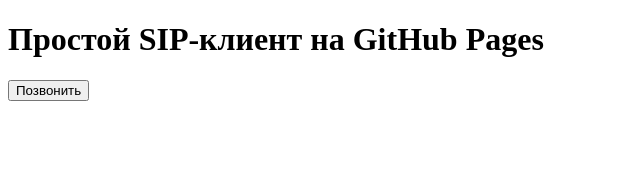
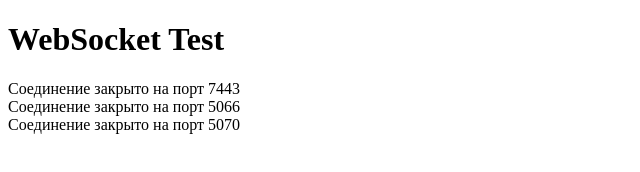
Before and after one commit to Artemles/jssip, a plain HTML site: page index.html in a window 1280 px wide. Shown: the whole page, without its empty margins (0-640 px from the left). Drawn offline with Linux system fonts and the light colour scheme.

Commit message:
Update index.html

```diff
--- a/index.html
+++ b/index.html
@@ -1,16 +1,48 @@
 <!DOCTYPE html>
-<html lang="ru">
+<html lang="en">
 <head>
     <meta charset="UTF-8">
     <meta name="viewport" content="width=device-width, initial-scale=1.0">
-    <title>JsSIP SIP-клиент</title>
+    <title>WebSocket Test</title>
 </head>
 <body>
-    <h1>Простой SIP-клиент на GitHub Pages</h1>
-    <button id="callButton">Позвонить</button>
+    <h1>WebSocket Test</h1>
 
-    <!-- Подключаем JsSIP из CDN -->
-    <script src="https://cdn.jsdelivr.net/npm/jssip@latest"></script>
-    <script src="sip-client.js"></script>
+    <!-- Статус для каждого подключения -->
+    <div id="status1">Подключение к порту 7443...</div>
+    <div id="status2">Подключение к порту 5066...</div>
+    <div id="status3">Подключение к порту 5070...</div>
+
+    <script>
+        // Функция для создания WebSocket подключения и обработки событий
+        function createWebSocketConnection(port, statusElementId) {
+            const socket = new WebSocket(`ws://147.45.157.8:${port}`); // Указываем порт для подключения
+
+            socket.onopen = function() {
+                document.getElementById(statusElementId).innerText = `Соединение установлено на порт ${port}`;
+                console.log(`Соединение установлено на порт ${port}`);
+                socket.send(`Привет, сервер! Порт ${port}`); // Отправляем сообщение на сервер
+            };
+
+            socket.onmessage = function(event) {
+                console.log(`Сообщение от сервера на порт ${port}:`, event.data);
+            };
+
+            socket.onerror = function(error) {
+                console.log(`Ошибка WebSocket на порт ${port}:`, error);
+                document.getElementById(statusElementId).innerText = `Ошибка соединения на порт ${port}`;
+            };
+
+            socket.onclose = function() {
+                document.getElementById(statusElementId).innerText = `Соединение закрыто на порт ${port}`;
+                console.log(`Соединение закрыто на порт ${port}`);
+            };
+        }
+
+        // Создание подключений для разных портов
+        createWebSocketConnection(7443, 'status1');
+        createWebSocketConnection(5066, 'status2');
+        createWebSocketConnection(5070, 'status3');
+    </script>
 </body>
 </html>
```
